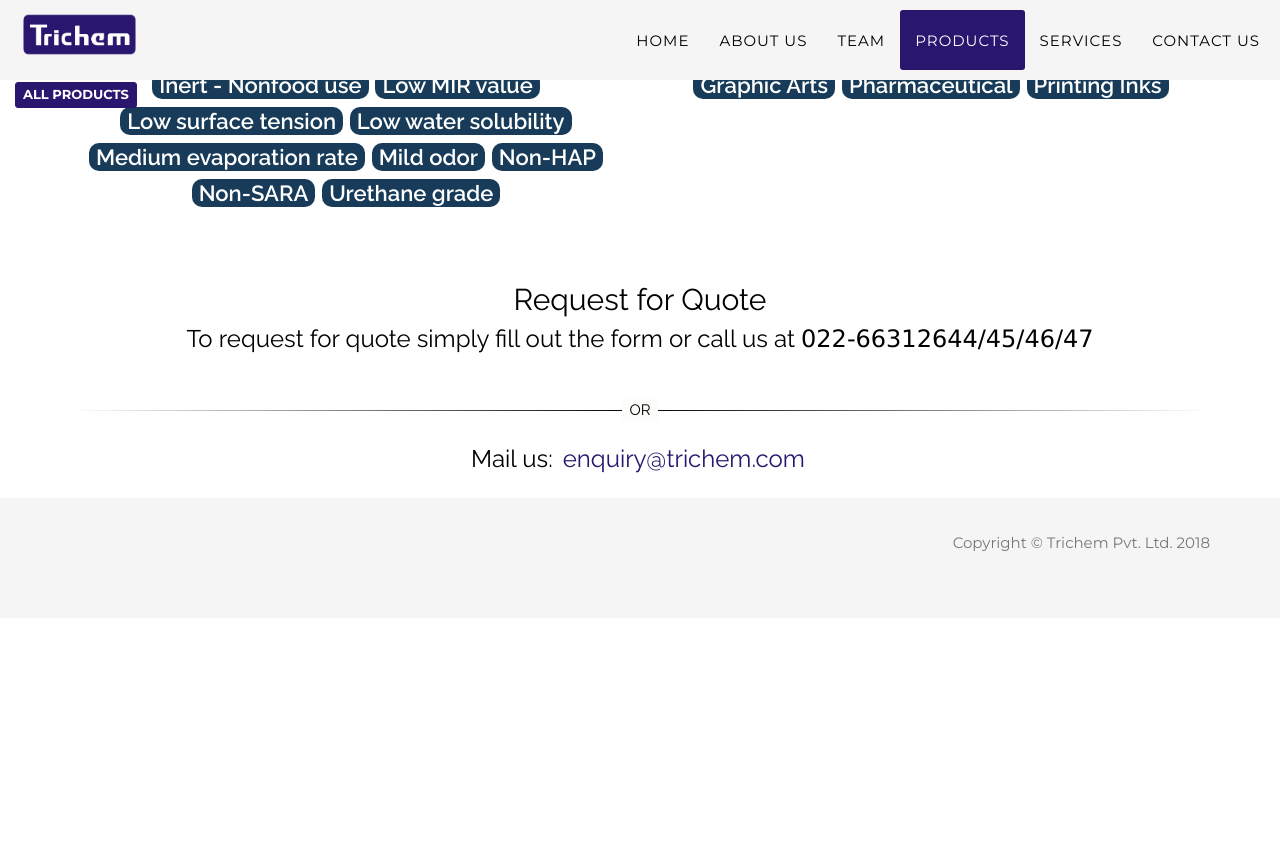
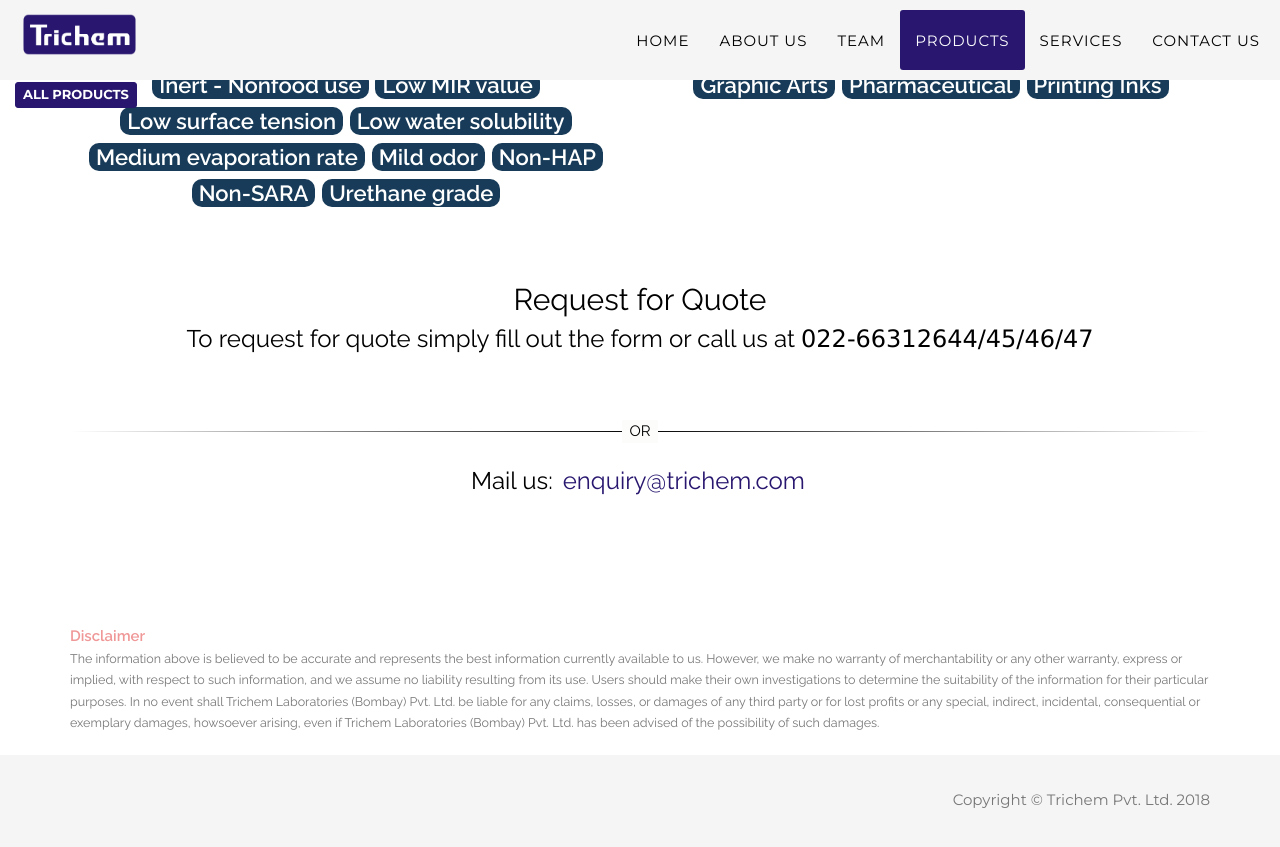
Before and after one commit to trichem/trichem.github.io, a Jekyll site: the page built from products/N-PROPYLACETATE.markdown, in a window 1280 px wide and 900 px high, scrolled down 865 px. Shown: the top 847 px of the window. Built offline with Jekyll 4.4.1, drawn with Linux system fonts in a browser that asks for light colours; some web fonts are replaced; before the commit the page ends 1508 px from its top, so only the background shows below that.

Commit message:
added disclaimer

```diff
--- a/_layouts/product.html
+++ b/_layouts/product.html
@@ -79,8 +79,32 @@
             To request for quote simply fill out the form or call us at
             <span style="font-family:'Lucida Sans', 'Lucida Sans Regular', 'Lucida Grande', 'Lucida Sans Unicode', Geneva, Verdana, sans-serif">022-66312644/45/46/47</span>
         </div>
+        <br>
+        <br/> {{content}} {% include enquiryform.html product = page.product%}
+
     </center>
-    <br/> {{content}} {% include enquiryform.html product = page.product%} {% include footer.html %} {% include js.html %}
+    <br>
+    <br>
+    <br>
+    <br>
+    <br>
+
+    <div class="container">
+        <b style="color:#f09797; font-size: 15px;">Disclaimer</b>
+        <br>
+        <span style="font-size: 12.5px;">
+            The information above is believed to be accurate and represents the best information currently available to us. However,
+            we make no warranty of merchantability or any other warranty, express or implied, with respect to such information,
+            and we assume no liability resulting from its use. Users should make their own investigations to determine the
+            suitability of the information for their particular purposes. In no event shall Trichem Laboratories (Bombay)
+            Pvt. Ltd. be liable for any claims, losses, or damages of any third party or for lost profits or any special,
+            indirect, incidental, consequential or exemplary damages, howsoever arising, even if Trichem Laboratories (Bombay)
+            Pvt. Ltd. has been advised of the possibility of such damages.
+        </span>
+        <br>
+        <br>
+    </div>
+    {% include footer.html %} {% include js.html %}
 </body>
 
 </html>
```
